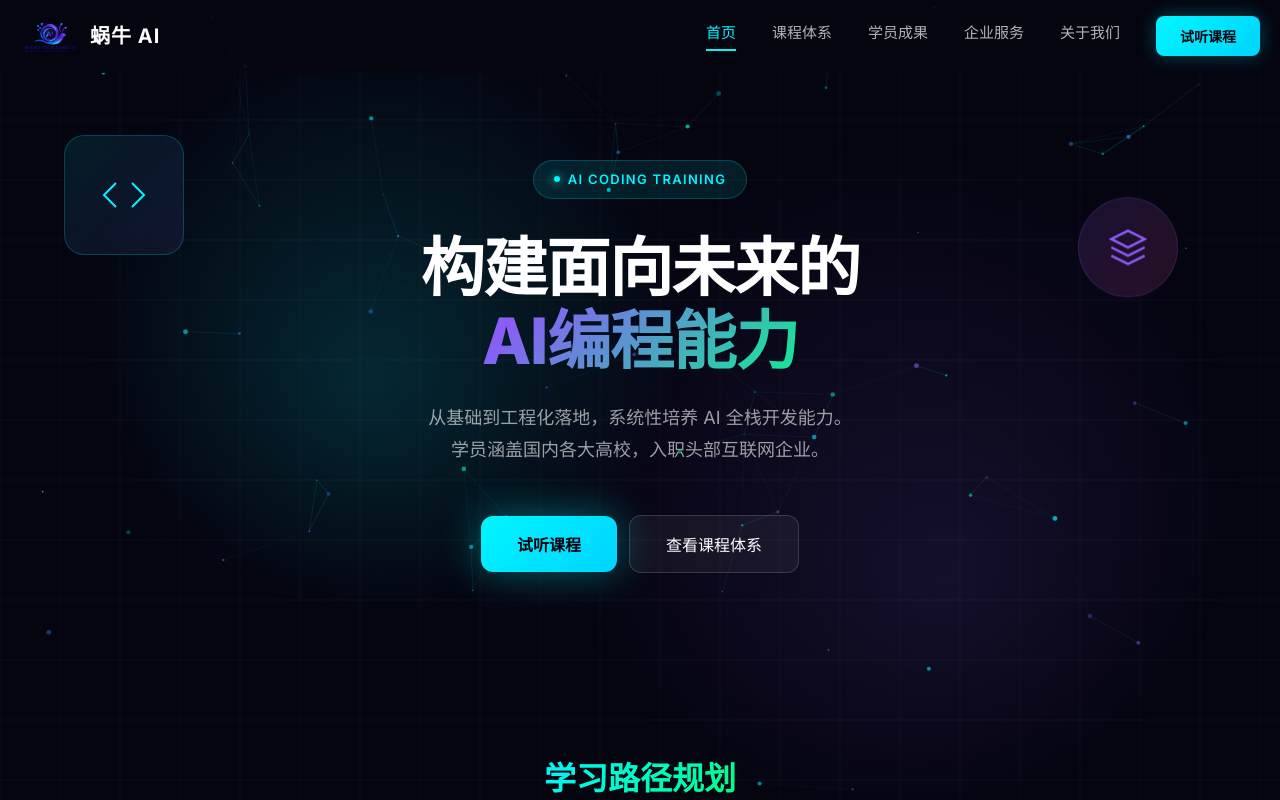
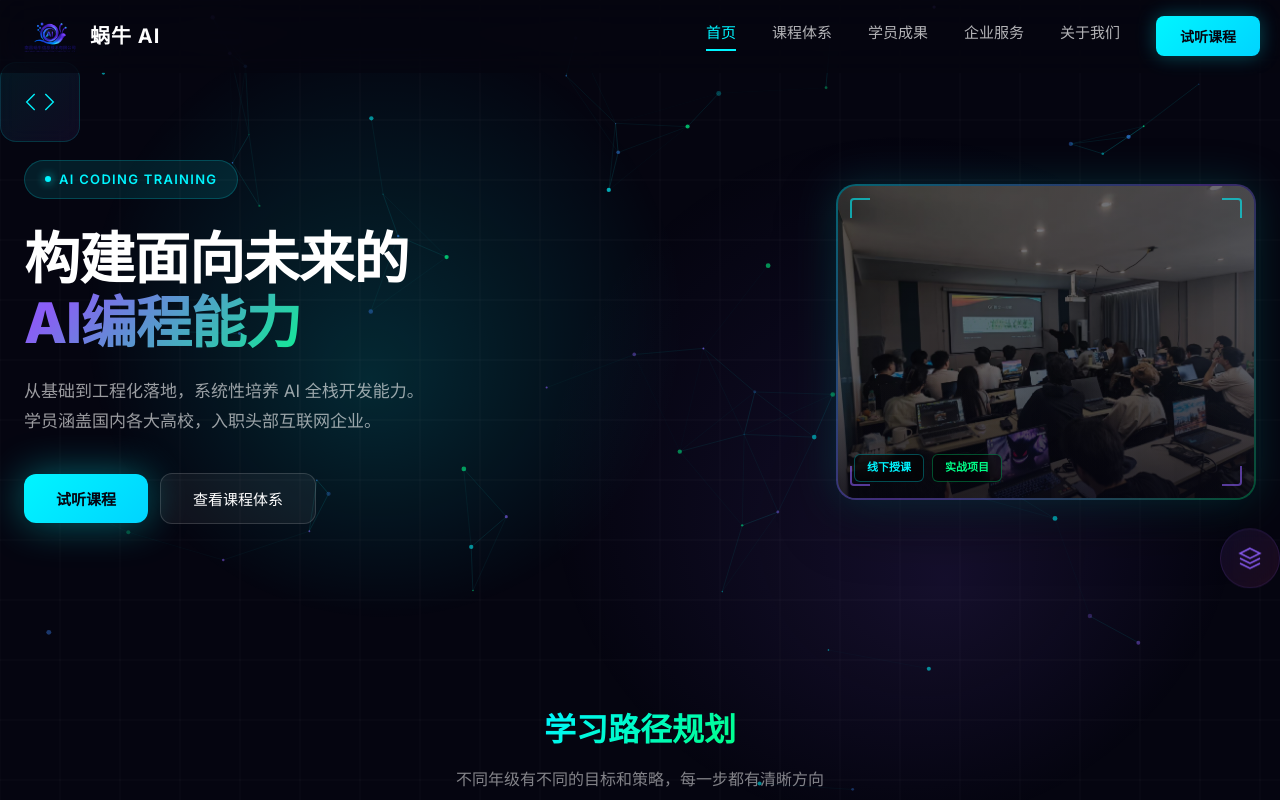
Before and after one commit to cleversnail/company-website, a React (Vite) app: page / in a window 1280 px wide. Shown: the top 800 px of the page. Built offline with nearby package versions, Linux system fonts and the light colour scheme.

Commit message:
feat: Hero区增加课堂照片

```diff
--- a/src/App.jsx
+++ b/src/App.jsx
@@ -36,29 +36,103 @@ function HomePage({ onNavigate, onShowQR, isMobile }) {
   return (
     <>
       {/* Hero */}
-      <header style={{ position: "relative", zIndex: 10, maxWidth: 1280, margin: "0 auto", padding: isMobile ? "120px 20px 60px" : "160px 24px 100px", textAlign: "center" }}>
-        <div style={{ display: "inline-flex", alignItems: "center", gap: 8, padding: isMobile ? "6px 14px" : "8px 20px", fontSize: isMobile ? 11 : 13, fontWeight: 600, color: "#00f5ff", background: "rgba(0,245,255,0.1)", border: "1px solid rgba(0,245,255,0.2)", borderRadius: 999, marginBottom: isMobile ? 20 : 32, letterSpacing: "0.1em", textTransform: "uppercase" }}>
+      <header style={{ position: "relative", zIndex: 10, maxWidth: 1280, margin: "0 auto", padding: isMobile ? "120px 20px 60px" : "160px 24px 100px" }}>
+        <div style={{ display: "flex", alignItems: "center", gap: isMobile ? 24 : 48, flexDirection: isMobile ? "column-reverse" : "row" }}>
+          {/* 左侧：文案 */}
+          <div style={{ flex: 1, textAlign: isMobile ? "center" : "left" }}>
+            <div style={{ display: "inline-flex", alignItems: "center", gap: 8, padding: isMobile ? "6px 14px" : "8px 20px", fontSize: isMobile ? 11 : 13, fontWeight: 600, color: "#00f5ff", background: "rgba(0,245,255,0.1)", border: "1px solid rgba(0,245,255,0.2)", borderRadius: 999, marginBottom: isMobile ? 20 : 28, letterSpacing: "0.1em", textTransform: "uppercase" }}>
               <span style={{ width: 6, height: 6, borderRadius: "50%", background: "#00f5ff", boxShadow: "0 0 10px #00f5ff" }} />
               AI Coding Training
             </div>
-        <h1 style={{ fontSize: isMobile ? 36 : 64, fontWeight: 800, lineHeight: 1.15, marginBottom: isMobile ? 16 : 24, letterSpacing: "-0.02em" }}>
+            <h1 style={{ fontSize: isMobile ? 36 : 56, fontWeight: 800, lineHeight: 1.15, marginBottom: isMobile ? 16 : 20, letterSpacing: "-0.02em" }}>
               <span style={{ color: "#ffffff" }}>构建面向未来的</span><br />
               <span style={{ background: "linear-gradient(135deg, #00f5ff 0%, #8b5cf6 50%, #00ff88 100%)", WebkitBackgroundClip: "text", WebkitTextFillColor: "transparent", backgroundClip: "text", backgroundSize: "200% 200%", animation: "gradient-shift 4s ease infinite" }}>AI编程能力</span>
             </h1>
-        <p style={{ fontSize: isMobile ? 15 : 18, color: "rgba(255,255,255,0.6)", maxWidth: 560, margin: `0 auto ${isMobile ? 32 : 48}px`, lineHeight: 1.8 }}>
+            <p style={{ fontSize: isMobile ? 15 : 17, color: "rgba(255,255,255,0.6)", maxWidth: 480, margin: isMobile ? "0 auto 32px" : "0 0 36px", lineHeight: 1.8 }}>
               从基础到工程化落地，系统性培养 AI 全栈开发能力。<br />学员涵盖国内各大高校，入职头部互联网企业。
             </p>
-        <div style={{ display: "flex", gap: 12, justifyContent: "center", flexWrap: "wrap", flexDirection: isMobile ? "column" : "row", alignItems: "center" }}>
-          <button onClick={() => onShowQR("trial")} style={{ padding: isMobile ? "14px 0" : "16px 36px", fontSize: 16, fontWeight: 600, color: "#050510", background: "linear-gradient(135deg, #00f5ff, #00d4ff)", borderRadius: 12, border: "none", cursor: "pointer", transition: "all 0.3s ease", boxShadow: "0 0 40px rgba(0,245,255,0.4), 0 8px 32px rgba(0,0,0,0.3)", width: isMobile ? "85%" : "auto" }}>试听课程</button>
-          <button onClick={() => onNavigate("courses")} style={{ padding: isMobile ? "14px 0" : "16px 36px", fontSize: 16, fontWeight: 500, color: "#ffffff", background: "rgba(255,255,255,0.05)", border: "1px solid rgba(255,255,255,0.15)", borderRadius: 12, cursor: "pointer", transition: "all 0.3s ease", width: isMobile ? "85%" : "auto" }}>查看课程体系</button>
+            <div style={{ display: "flex", gap: 12, justifyContent: isMobile ? "center" : "flex-start", flexWrap: "wrap", flexDirection: isMobile ? "column" : "row", alignItems: "center" }}>
+              <button onClick={() => onShowQR("trial")} style={{ padding: isMobile ? "14px 0" : "14px 32px", fontSize: 15, fontWeight: 600, color: "#050510", background: "linear-gradient(135deg, #00f5ff, #00d4ff)", borderRadius: 12, border: "none", cursor: "pointer", transition: "all 0.3s ease", boxShadow: "0 0 40px rgba(0,245,255,0.4), 0 8px 32px rgba(0,0,0,0.3)", width: isMobile ? "85%" : "auto" }}>试听课程</button>
+              <button onClick={() => onNavigate("courses")} style={{ padding: isMobile ? "14px 0" : "14px 32px", fontSize: 15, fontWeight: 500, color: "#ffffff", background: "rgba(255,255,255,0.05)", border: "1px solid rgba(255,255,255,0.15)", borderRadius: 12, cursor: "pointer", transition: "all 0.3s ease", width: isMobile ? "85%" : "auto" }}>查看课程体系</button>
             </div>
+          </div>
+
+          {/* 右侧：课堂照片 */}
+          {!isMobile && (
+            <div style={{ flexShrink: 0, width: 420, position: "relative" }}>
+              {/* 发光边框容器 */}
+              <div
+                style={{
+                  borderRadius: 20,
+                  padding: 2,
+                  background: "linear-gradient(135deg, rgba(0,245,255,0.4), rgba(139,92,246,0.4), rgba(0,255,136,0.3))",
+                  boxShadow: "0 0 40px rgba(0,245,255,0.15), 0 20px 60px rgba(0,0,0,0.4)",
+                }}
+              >
+                {/* 照片容器 */}
+                <div
+                  style={{
+                    borderRadius: 18,
+                    overflow: "hidden",
+                    position: "relative",
+                    aspectRatio: "4/3",
+                  }}
+                >
+                  {/* 照片 */}
+                  <img
+                    src="/images/class.jpg"
+                    alt="蜗牛AI培训课堂"
+                    style={{
+                      width: "100%",
+                      height: "100%",
+                      objectFit: "cover",
+                      display: "block",
+                      filter: "brightness(0.7) contrast(1.05)",
+                    }}
+                  />
+                  {/* 暗色遮罩 */}
+                  <div
+                    style={{
+                      position: "absolute",
+                      inset: 0,
+                      background: "linear-gradient(135deg, rgba(5,5,16,0.3), rgba(5,5,16,0.5))",
+                    }}
+                  />
+                  {/* 底部渐变融合 */}
+                  <div
+                    style={{
+                      position: "absolute",
+                      bottom: 0,
+                      left: 0,
+                      right: 0,
+                      height: "40%",
+                      background: "linear-gradient(transparent, rgba(5,5,16,0.6))",
+                    }}
+                  />
+                  {/* 角落装饰 */}
+                  <div style={{ position: "absolute", top: 12, left: 12, width: 20, height: 20, borderTop: "2px solid rgba(0,245,255,0.6)", borderLeft: "2px solid rgba(0,245,255,0.6)", borderRadius: "4px 0 0 0" }} />
+                  <div style={{ position: "absolute", top: 12, right: 12, width: 20, height: 20, borderTop: "2px solid rgba(0,245,255,0.6)", borderRight: "2px solid rgba(0,245,255,0.6)", borderRadius: "0 4px 0 0" }} />
+                  <div style={{ position: "absolute", bottom: 12, left: 12, width: 20, height: 20, borderBottom: "2px solid rgba(139,92,246,0.6)", borderLeft: "2px solid rgba(139,92,246,0.6)", borderRadius: "0 0 0 4px" }} />
+                  <div style={{ position: "absolute", bottom: 12, right: 12, width: 20, height: 20, borderBottom: "2px solid rgba(139,92,246,0.6)", borderRight: "2px solid rgba(139,92,246,0.6)", borderRadius: "0 0 4px 0" }} />
+                  {/* 底部文字标签 */}
+                  <div style={{ position: "absolute", bottom: 16, left: 16, display: "flex", gap: 8 }}>
+                    <span style={{ padding: "4px 12px", fontSize: 11, fontWeight: 600, borderRadius: 6, background: "rgba(0,0,0,0.5)", color: "#00f5ff", border: "1px solid rgba(0,245,255,0.3)", backdropFilter: "blur(8px)" }}>线下授课</span>
+                    <span style={{ padding: "4px 12px", fontSize: 11, fontWeight: 600, borderRadius: 6, background: "rgba(0,0,0,0.5)", color: "#00ff88", border: "1px solid rgba(0,255,136,0.3)", backdropFilter: "blur(8px)" }}>实战项目</span>
+                  </div>
+                </div>
+              </div>
+            </div>
+          )}
+        </div>
+
+        {/* 浮动装饰（桌面端） */}
         {!isMobile && (
           <>
-            <div style={{ position: "absolute", top: "20%", left: "5%", width: 120, height: 120, borderRadius: 20, background: "linear-gradient(135deg, rgba(0,245,255,0.1), rgba(139,92,246,0.1))", border: "1px solid rgba(0,245,255,0.2)", backdropFilter: "blur(10px)", animation: "float 6s ease-in-out infinite", display: "flex", alignItems: "center", justifyContent: "center" }}>
-              <svg width="48" height="48" viewBox="0 0 24 24" fill="none" stroke="#00f5ff" strokeWidth="1"><polyline points="16 18 22 12 16 6" /><polyline points="8 6 2 12 8 18" /></svg>
+            <div style={{ position: "absolute", top: "10%", left: "0%", width: 80, height: 80, borderRadius: 16, background: "linear-gradient(135deg, rgba(0,245,255,0.08), rgba(139,92,246,0.08))", border: "1px solid rgba(0,245,255,0.15)", backdropFilter: "blur(10px)", animation: "float 6s ease-in-out infinite", display: "flex", alignItems: "center", justifyContent: "center" }}>
+              <svg width="32" height="32" viewBox="0 0 24 24" fill="none" stroke="#00f5ff" strokeWidth="1"><polyline points="16 18 22 12 16 6" /><polyline points="8 6 2 12 8 18" /></svg>
             </div>
-            <div style={{ position: "absolute", top: "30%", right: "8%", width: 100, height: 100, borderRadius: "50%", background: "linear-gradient(135deg, rgba(139,92,246,0.15), rgba(236,72,153,0.15))", border: "1px solid rgba(139,92,246,0.2)", backdropFilter: "blur(10px)", animation: "float 8s ease-in-out infinite reverse", display: "flex", alignItems: "center", justifyContent: "center" }}>
-              <svg width="40" height="40" viewBox="0 0 24 24" fill="none" stroke="#8b5cf6" strokeWidth="1.5"><path d="M12 2L2 7l10 5 10-5-10-5z" /><path d="M2 17l10 5 10-5" /><path d="M2 12l10 5 10-5" /></svg>
+            <div style={{ position: "absolute", bottom: "5%", right: "0%", width: 60, height: 60, borderRadius: "50%", background: "linear-gradient(135deg, rgba(139,92,246,0.1), rgba(236,72,153,0.1))", border: "1px solid rgba(139,92,246,0.15)", backdropFilter: "blur(10px)", animation: "float 8s ease-in-out infinite reverse", display: "flex", alignItems: "center", justifyContent: "center" }}>
+              <svg width="24" height="24" viewBox="0 0 24 24" fill="none" stroke="#8b5cf6" strokeWidth="1.5"><path d="M12 2L2 7l10 5 10-5-10-5z" /><path d="M2 17l10 5 10-5" /><path d="M2 12l10 5 10-5" /></svg>
             </div>
           </>
         )}
@@ -132,13 +206,11 @@ export default function App() {
       {/* Navigation */}
       <nav style={{ position: "fixed", top: 0, left: 0, right: 0, zIndex: 100, background: scrolled ? "rgba(5,5,16,0.95)" : "rgba(5,5,16,0.6)", backdropFilter: "blur(20px)", WebkitBackdropFilter: "blur(20px)", borderBottom: scrolled ? "1px solid rgba(255,255,255,0.08)" : "1px solid transparent", transition: "all 0.3s ease" }}>
         <div style={{ maxWidth: 1280, margin: "0 auto", padding: "0 20px", height: isMobile ? 60 : 72, display: "flex", alignItems: "center", justifyContent: "space-between" }}>
-          {/* Logo */}
           <div style={{ display: "flex", alignItems: "center", gap: 10, cursor: "pointer" }} onClick={() => navigateTo("home")}>
             <img src={logoImg} alt={config.company.shortName} style={{ height: isMobile ? 32 : 40, width: "auto", display: "block", objectFit: "contain" }} />
             <span style={{ fontSize: isMobile ? 17 : 20, fontWeight: 700, color: "#ffffff", letterSpacing: "0.05em" }}>{config.company.shortName}</span>
           </div>
 
-          {/* 桌面端导航 */}
           {!isMobile && (
             <div style={{ display: "flex", alignItems: "center", gap: 36, fontSize: 15, fontWeight: 500 }}>
               {navItems.map((item) => (
@@ -155,12 +227,8 @@ export default function App() {
             </div>
           )}
 
-          {/* 手机端汉堡按钮 */}
           {isMobile && (
-            <button
-              onClick={() => setDrawerOpen(true)}
-              style={{ width: 40, height: 40, borderRadius: 10, background: "rgba(255,255,255,0.06)", border: "1px solid rgba(255,255,255,0.1)", cursor: "pointer", display: "flex", flexDirection: "column", alignItems: "center", justifyContent: "center", gap: 5, padding: 0 }}
-            >
+            <button onClick={() => setDrawerOpen(true)} style={{ width: 40, height: 40, borderRadius: 10, background: "rgba(255,255,255,0.06)", border: "1px solid rgba(255,255,255,0.1)", cursor: "pointer", display: "flex", flexDirection: "column", alignItems: "center", justifyContent: "center", gap: 5, padding: 0 }}>
               <span style={{ width: 20, height: 2, background: "#fff", borderRadius: 1, display: "block" }} />
               <span style={{ width: 20, height: 2, background: "#fff", borderRadius: 1, display: "block" }} />
               <span style={{ width: 14, height: 2, background: "#00f5ff", borderRadius: 1, display: "block" }} />
@@ -169,30 +237,17 @@ export default function App() {
         </div>
       </nav>
 
-      {/* 手机端抽屉菜单 */}
-      {isMobile && (
-        <DrawerMenu
-          open={drawerOpen}
-          onClose={() => setDrawerOpen(false)}
-          navItems={navItems}
-          currentPage={currentPage}
-          onNavigate={navigateTo}
-          onShowQR={setQrModalVariant}
-        />
-      )}
+      {isMobile && <DrawerMenu open={drawerOpen} onClose={() => setDrawerOpen(false)} navItems={navItems} currentPage={currentPage} onNavigate={navigateTo} onShowQR={setQrModalVariant} />}
 
-      {/* Page Content */}
       {currentPage === "home" && <HomePage onNavigate={navigateTo} onShowQR={setQrModalVariant} isMobile={isMobile} />}
       {currentPage === "courses" && <CoursePage onShowQR={setQrModalVariant} isMobile={isMobile} />}
       {currentPage === "students" && <StudentPage onShowSalary={setSalaryModal} onShowQR={setQrModalVariant} isMobile={isMobile} />}
       {currentPage === "services" && <ServicePage onShowQR={setQrModalVariant} onNavigate={navigateTo} isMobile={isMobile} />}
       {currentPage === "about" && <AboutPage onShowQR={setQrModalVariant} isMobile={isMobile} />}
 
-      {/* Modals */}
       {salaryModal && <SalaryModal student={salaryModal} onClose={() => setSalaryModal(null)} />}
       {qrModalVariant && <TeacherQRModal variant={qrModalVariant} onClose={() => setQrModalVariant(null)} />}
 
-      {/* Footer */}
       <footer style={{ position: "relative", zIndex: 10, textAlign: "center", padding: isMobile ? "24px 16px" : "40px 24px", fontSize: 13, color: "rgba(255,255,255,0.4)", borderTop: "1px solid rgba(255,255,255,0.05)" }}>
         <div style={{ marginBottom: 8 }}>{config.company.icp}</div>
         <div style={{ fontSize: 12, color: "rgba(255,255,255,0.3)" }}>{config.company.footerTags.join(" · ")}</div>
```
Also changed, not shown: public/images/class.jpg (added), src/assets/images/class.jpg (added). Lines whose indentation alone changed are shown as unchanged.
